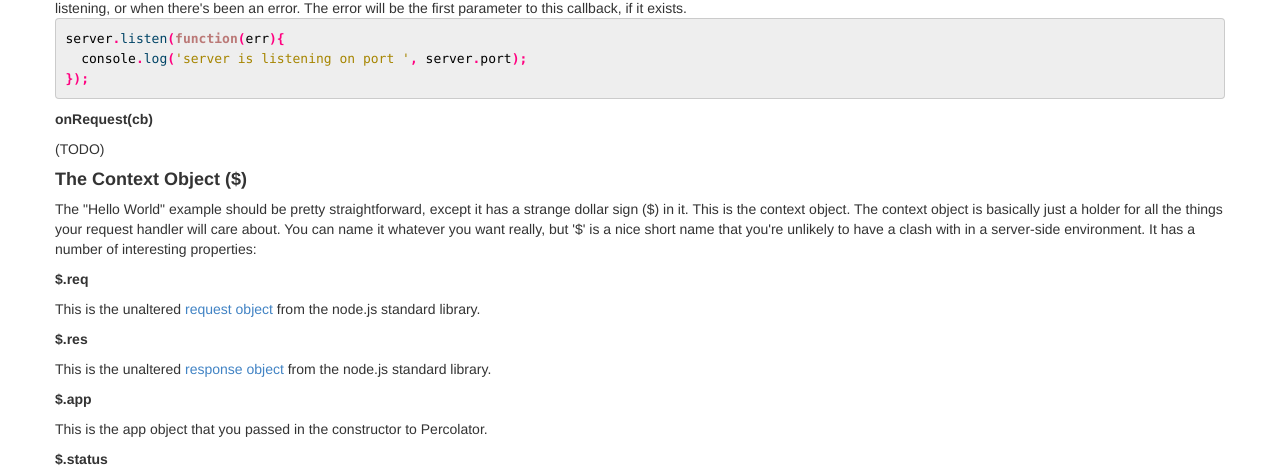
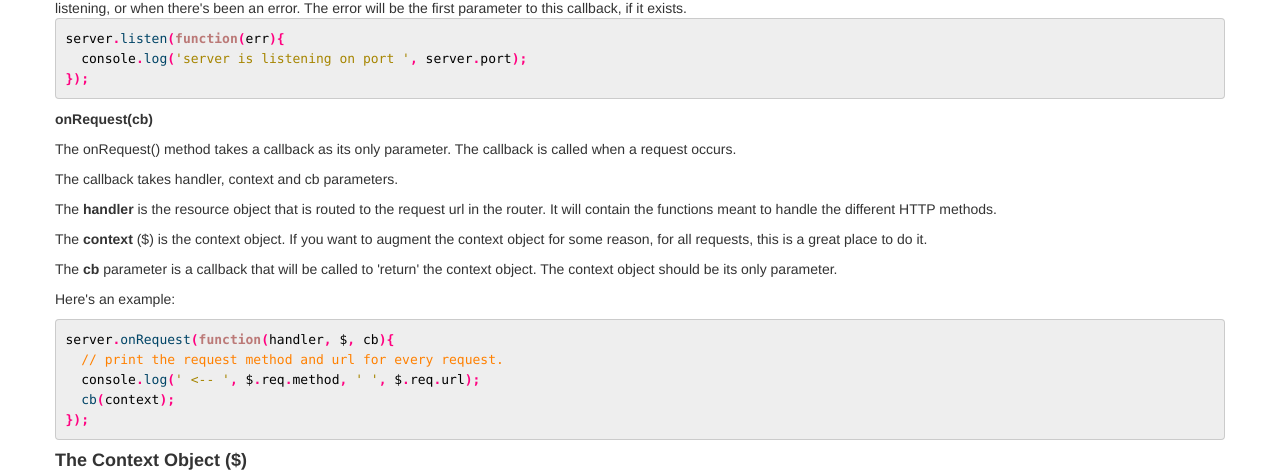
Before and after one commit to cainus/percolatorjs.com, a website: page static/documentation.html in a window 1280 px wide. Shown: the part 1969-2445 px from the top of the page. Drawn offline with nearby package versions, Linux system fonts and the light colour scheme.

Commit message:
added server.onRequest() docs

```diff
--- a/static/documentation.html
+++ b/static/documentation.html
@@ -231,7 +231,39 @@ server.listen(function(err){
 </pre>
 
 <h5>onRequest(cb)</h5>
-(TODO)
+<p>
+The onRequest() method takes a callback as its only parameter.  The callback is called when
+a request occurs.
+</p>
+
+<p>
+The callback takes handler, context and cb parameters.
+</p>
+
+<p>
+The <strong>handler</strong> is the resource object that is routed to the request url in
+the router.  It will contain the functions meant to handle the different HTTP methods.
+</p>
+<p>
+The <strong>context</strong> ($) is the context object.  If you want to augment the
+context object for some reason, for all requests, this is a great place to do it.
+</p>
+<p>
+The <strong>cb</strong> parameter is a callback that will be called to 'return' the
+context object.  The context object should be its only parameter.
+</p>
+
+<p>
+Here's an example:
+</p>
+
+<pre class="sh_javascript">
+server.onRequest(function(handler, $, cb){
+  // print the request method and url for every request.
+  console.log(' <-- ', $.req.method, ' ', $.req.url);
+  cb(context);
+});
+</pre>
 
 <h4>The Context Object ($)</h4>
 The "Hello World" example should be pretty straightforward, except it has a strange dollar sign ($) in it.
@@ -317,8 +349,6 @@ This method is used for HTTP STATUS 201 scenarios when the server has just creat
     Used to indicate that a response has been accepted, but not yet processed, this response will emit a "202 Accepted" status.
   </dd>
 </dl>
-
-// TODO Where's "204 No Body"?  Missing any other 200-level responses?
 
 <h6>Error Scenarios</h6>
 All of the error scenarios are handled similarly and attempt to show a response body that indicates the error that occurred as well. The status code will be set on the response as well as in that response body.
@@ -874,7 +904,7 @@ $.jsonCollection({someitem : "1234",someotheritem : 4567}).toObject();
 {
   _items : {
     someitem : "1234",
-    someotheritem : "4567",
+    someotheritem : "4567"
   }
 }
 </pre>
@@ -888,7 +918,7 @@ $.jsonCollection([{someitem : "1234"],{someotheritem : 4567}]).toObject();
 {
   _items : [
     {someitem : "1234"},
-    {someotheritem : "4567"},
+    {someotheritem : "4567"}
   ]
 }
 
```
Also changed, not shown: static/partials/index.html (+2 -2 lines).
